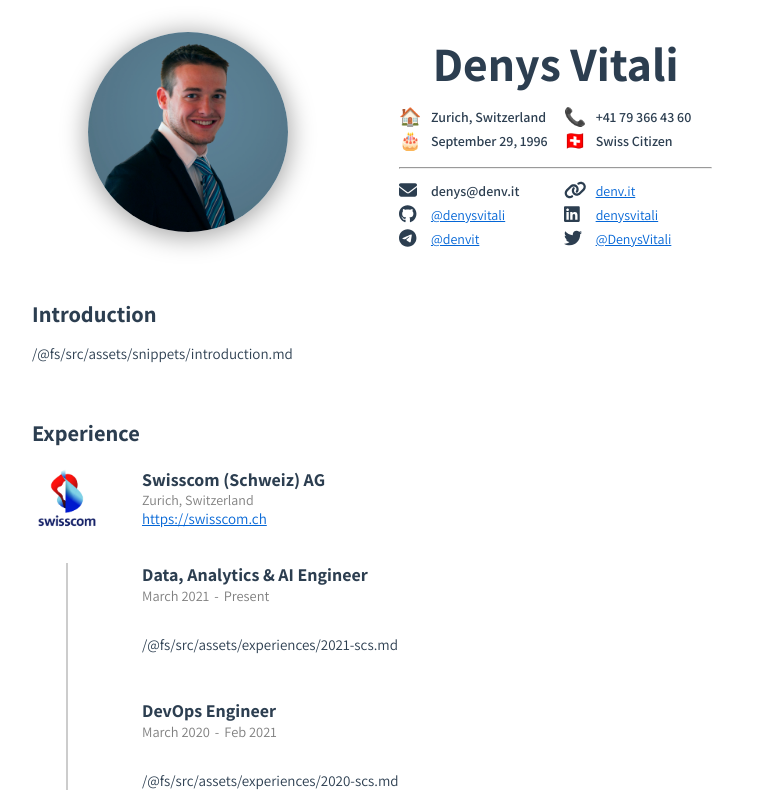
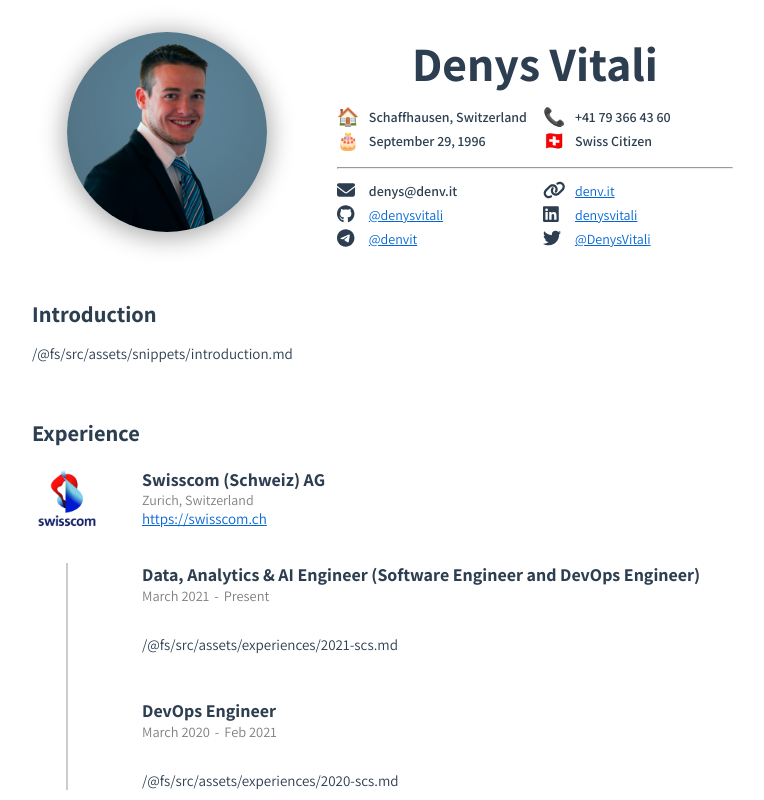
Before and after one commit to denysvitali/cv-2, a Vue app: page / in a window 1280 px wide. Shown: the top 800 px of the page, without its empty margins (240-1004 px from the left). Built offline with nearby package versions, Linux system fonts and the light colour scheme.

Commit message:
feat: change location, improve descriptions

```diff
--- a/src/components/CVExperience.vue
+++ b/src/components/CVExperience.vue
@@ -16,7 +16,7 @@ let experiences = [
         icon: 'swisscom.png',
         positions: [
             {
-                title: 'Data, Analytics & AI Engineer',
+                title: 'Data, Analytics & AI Engineer (Software Engineer and DevOps Engineer)',
                 from: 'March 2021',
                 to: 'Present',
                 description: marked.parse(SwisscomExp2021)
--- a/src/components/CVHeader.vue
+++ b/src/components/CVHeader.vue
@@ -2,7 +2,7 @@
 import { faGithub } from '@fortawesome/free-brands-svg-icons';
 
 let basicInfo = {
-    'home': {'icon': '🏠', 'value': 'Zurich, Switzerland'},
+    'home': {'icon': '🏠', 'value': 'Schaffhausen, Switzerland'},
     'phone': {'icon': '📞', 'value': '+41 79 366 43 60'},
     'birthday': {'icon': '🎂', 'value': 'September 29, 1996'},
     'citizenship': {'icon': '🇨🇭', value: 'Swiss Citizen'}
--- a/src/components/CVProjects.vue
+++ b/src/components/CVProjects.vue
@@ -44,6 +44,10 @@ function formatLink(link: string): string {
     <div class="projects">
         <h2>Projects</h2>
         <div class="projects-list">
+            <div class="see-more">
+                This is just an incredibly small part of the many (190+) Open Source projects I've created.
+                Check out my <a href="https://github.com/denysvitali/">GitHub profile</a>!
+            </div>
             <div class="project" v-for="project in projects">
                 <div class="project-top">
                     <div class="project-left">
```
